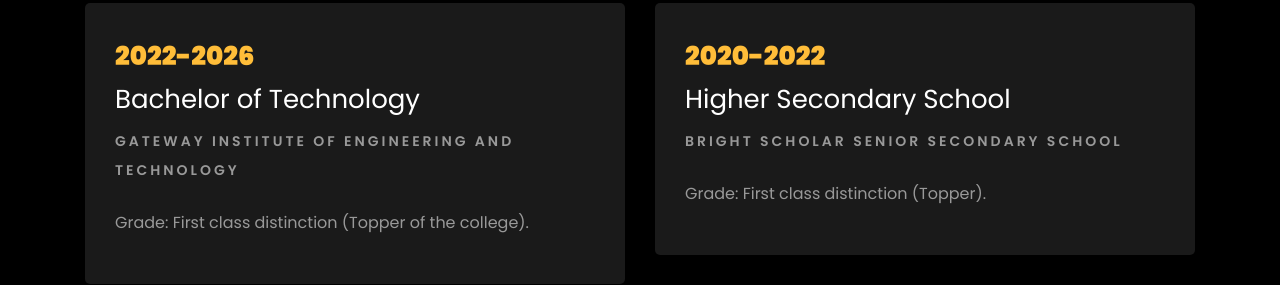
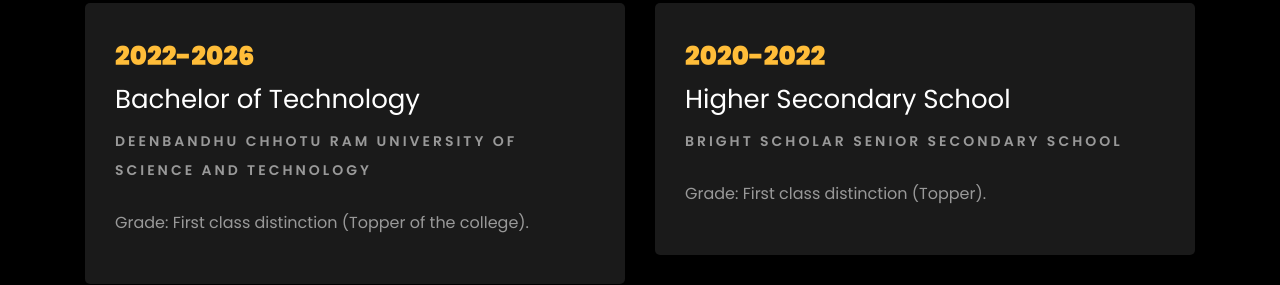
Before and after one commit to ranamuskaan/ranamuskaan.github.io, a plain HTML site: page index.html in a window 1280 px wide. Shown: the part 2640-2925 px from the top of the page. Drawn offline with Linux system fonts and the light colour scheme; files whose address does not match are found by name.

Commit message:
Update index.html

```diff
--- a/index.html
+++ b/index.html
@@ -363,7 +363,7 @@
     				<div class="resume-wrap ftco-animate">
     					<span class="date">2022-2026</span>
     					<h2>Bachelor of Technology</h2>
-    					<span class="position">Gateway Institute of Engineering and Technology</span>
+    					<span class="position">Deenbandhu Chhotu Ram University of Science and Technology</span>
     					<p class="mt-4">Grade: First class distinction (Topper of the college).</p>
     				</div>
     			</div>
```
